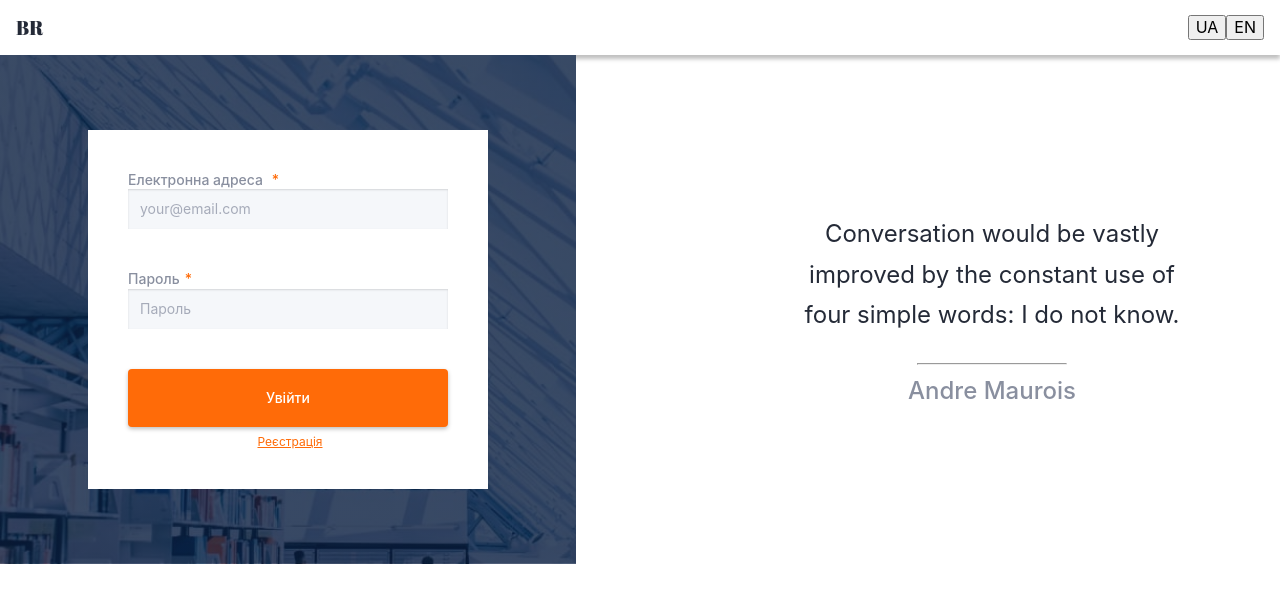
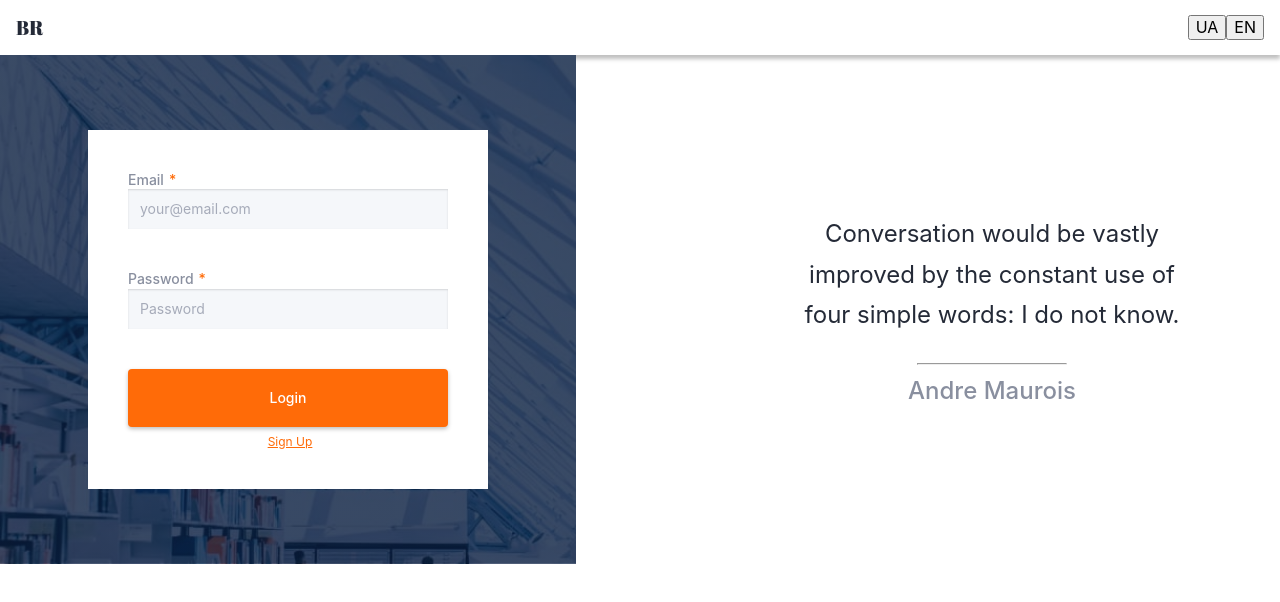
Before and after one commit to AnnaFesenko7/book-reader-front-end, a React (Create React App) app: page /book-reader-front-end/login in a window 1280 px wide. Shown: the top 602 px of the page. Built offline with nearby package versions, Linux system fonts and the light colour scheme.

Commit message:
translate

```diff
--- a/src/components/AuthForm/AuthForm.js
+++ b/src/components/AuthForm/AuthForm.js
@@ -1,6 +1,7 @@
 import { Formik, ErrorMessage } from 'formik';
 import { Link } from 'react-router-dom';
 import { ErrorContainer } from 'components/ErrorContainer/ErrorContainer.styled';
+import { useTranslation } from 'react-i18next';
 import {
   FormContainer,
   StyledForm,
@@ -19,6 +20,7 @@ export const AuthForm = ({
   handelSubmit,
   type,
 }) => {
+  const { t } = useTranslation();
   const onSubmit = (values, { resetForm }) => {
     // console.log(values);
     handelSubmit(values);
@@ -54,12 +56,12 @@ export const AuthForm = ({
 
           {type === 'login' ? (
             <StyledLink>
-              <Link to="/register">Реєстрація</Link>
+              <Link to="/register">{t('signUp')}</Link>
             </StyledLink>
           ) : (
             <StyledLink>
-              Вже з нами?
-              <Link to="/login">Увійти</Link>
+              {t('alreadyHaveAnAccount')}
+              <Link to="/login">{t('login')}</Link>
             </StyledLink>
           )}
         </StyledForm>
--- a/src/pages/LoginPage.js
+++ b/src/pages/LoginPage.js
@@ -6,27 +6,29 @@ import { AuthForm } from 'components/AuthForm/AuthForm';
 import { LoginSaw } from 'components/LoginSaw/LoginSaw';
 import { StyledContainer } from 'components/StyledContainer/StyledContainer.styled';
 import { AuthWrapper } from 'components/AuthWrapper/AuthWrapper.styled';
-
-const fieldsArray = [
-  {
-    labelText: 'Електронна адреса ',
-    placeholder: 'your@email.com',
-    name: 'email',
-  },
-  {
-    labelText: 'Пароль',
-    placeholder: 'Пароль',
-    name: 'password',
-  },
-];
+import { useTranslation } from 'react-i18next';
 
 const LoginPage = () => {
   const navigate = useNavigate();
   const dispatch = useDispatch();
+  const { t } = useTranslation();
   const initialValues = {
     email: '',
     password: '',
   };
+
+  const fieldsArray = [
+    {
+      labelText: t('email'),
+      placeholder: 'your@email.com',
+      name: 'email',
+    },
+    {
+      labelText: t('password'),
+      placeholder: t('password'),
+      name: 'password',
+    },
+  ];
 
   const handelSubmit = values => {
     // console.log(values);
@@ -40,7 +42,7 @@ const LoginPage = () => {
         <AuthWrapper>
           <AuthForm
             fieldsArray={fieldsArray}
-            btnTextContent={'Увійти'}
+            btnTextContent={t('login')}
             initialValues={initialValues}
             validationSchema={loginSchema}
             handelSubmit={handelSubmit}
--- a/src/pages/RegistrationPage.js
+++ b/src/pages/RegistrationPage.js
@@ -47,12 +47,12 @@ const RegistrationPage = () => {
     },
     {
       labelText: t('password'),
-      placeholder: 'Пароль',
+      placeholder: t('password'),
       name: 'password',
     },
     {
       labelText: t('confirmPassword'),
-      placeholder: 'Пароль',
+      placeholder: t('password'),
       name: 'confirmPassword',
     },
   ];
```
